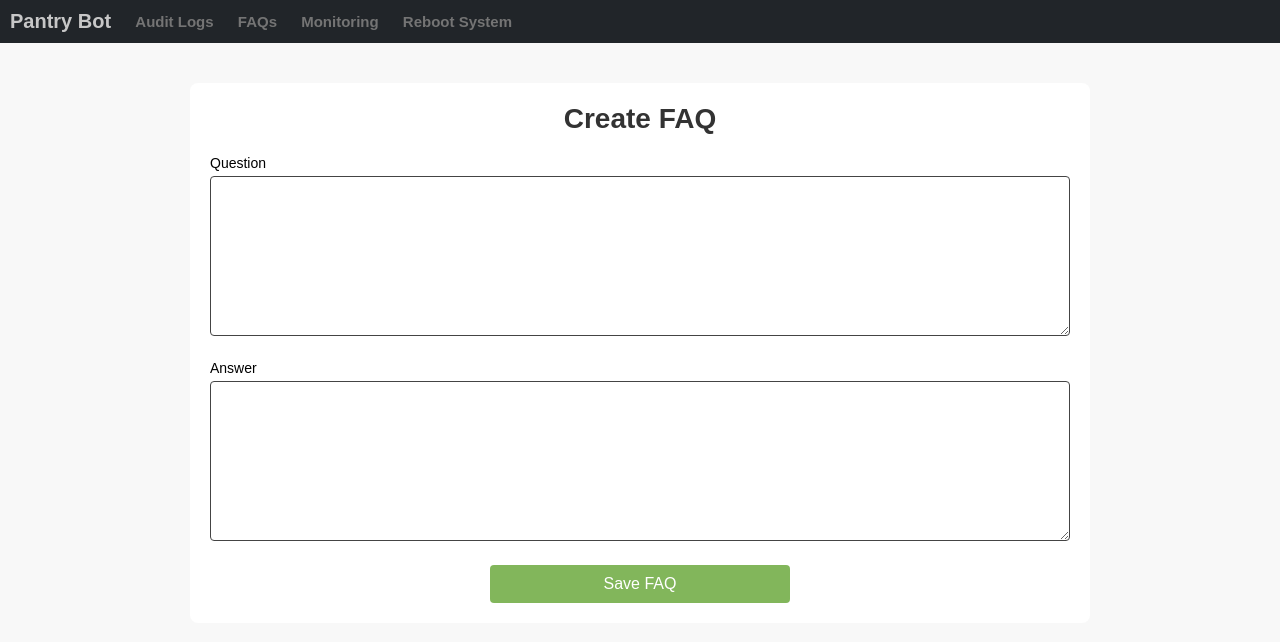
After one commit to usd-cs/COMP-49x-24-25-san-diego-food-bank, a Django app: page /create_faq/ in a window 1280 px wide. The commit adds this page. Shown: the top 642 px of the page. Run offline with Django 5.2, Linux system fonts and the light colour scheme.

Commit message:
Implement UI and functionality for creating FAQs just with questions/answers

```diff
--- /dev/null
+++ b/sd_food_bank_ai_bot/admin_panel/forms.py
@@ -0,0 +1,10 @@
+from django import forms
+from .models import FAQ, Tag
+
+class FAQForm(forms.ModelForm):
+    class Meta:
+        model = FAQ
+        fields = ['question', 'answer'] # 'tags'
+        # widgets = {
+        #     'tags': forms.TextInput(attrs={'id': 'tag-search', 'placeholder': 'Search or create tags'}),
+        # }
--- /dev/null
+++ b/sd_food_bank_ai_bot/admin_panel/static/css/create_faq.css
@@ -0,0 +1,71 @@
+body {
+    font-family: Arial, sans-serif;
+    margin: 0;
+    padding: 0;
+    background-color: #f8f8f8;
+}
+
+.create_faq_container {
+    width: 100%;
+    max-width: 900px;
+    margin: 40px auto;
+    background: white;
+    padding: 20px;
+    border-radius: 8px;
+}
+
+.create_faq_container h1 {
+    font-size: 28px;
+    margin-bottom: 20px;
+    color: #333;
+    text-align: center;
+}
+
+form {
+    width: 100%;
+}
+
+.form-row {
+    display: block;
+    margin-bottom: 20px;
+}
+
+.form-row label {
+    font-size: 14px;
+    margin-bottom: 5px;
+    display: block;
+}
+
+form input, form textarea {
+    width: 100%;
+    padding: 12px;
+    border: 1px solid #444;
+    border-radius: 4px;
+    font-size: 14px;
+    box-sizing: border-box;
+}
+
+form textarea {
+    resize: vertical;
+    min-height: 50px;
+    height: 20vh;
+}
+
+.create-btn {
+    background-color: #82B65B;
+    color: white;
+    border: none;
+    text-decoration: none;
+    border-radius: 4px;
+    padding: 10px 20px;
+    cursor: pointer;
+    font-size: 16px;
+    width: 100%;
+    max-width: 300px;
+    margin: 20px auto 0;
+    display: block;
+}
+
+.create-btn:hover {
+    background-color: #218838;
+}
--- a/sd_food_bank_ai_bot/admin_panel/static/css/faq_page.css
+++ b/sd_food_bank_ai_bot/admin_panel/static/css/faq_page.css
@@ -62,6 +62,7 @@ body {
     background-color: #82B65B;
     color: white;
     border: none;
+    text-decoration: none;
     border-radius: 4px;
     padding: 10px 20px;
     cursor: pointer;
--- /dev/null
+++ b/sd_food_bank_ai_bot/admin_panel/templates/create_faq.html
@@ -0,0 +1,24 @@
+{% extends 'nav_bar.html' %}
+{% load static %}
+
+{% block content %}
+<link rel="stylesheet" href="{% static 'css/create_faq.css' %}">
+
+<div class="create_faq_container">
+    <h1>Create FAQ</h1>
+    <form method="post">
+        {% csrf_token %}
+        <div class="form-row">
+            <label for="{{ form.question.id_for_label }}">Question</label>
+            {{ form.question }}
+        </div>
+
+        <div class="form-row">
+            <label for="{{ form.answer.id_for_label }}">Answer</label>
+            {{ form.answer }}
+        </div>
+
+        <button type="submit" class="create-btn">Save FAQ</button>
+    </form>
+</div>
+{% endblock %}
--- a/sd_food_bank_ai_bot/admin_panel/templates/faq_page.html
+++ b/sd_food_bank_ai_bot/admin_panel/templates/faq_page.html
@@ -42,7 +42,8 @@
         {% endif %}
     </div>
     <div class="create-faq">
-        <button class="create-btn">+ Create new FAQ</button>
+        <a href="{% url 'create_faq' %}" class="create-btn">+ Create new FAQ</a>
     </div>
+
 </div>
 {% endblock %}
--- a/sd_food_bank_ai_bot/admin_panel/urls.py
+++ b/sd_food_bank_ai_bot/admin_panel/urls.py
@@ -8,4 +8,5 @@ urlpatterns = [
     path("faqs/", views.faq_page_view, name="faq_page"),
     path("login/", views.login_view, name="login"),
     path("delete_faq/<int:faq_id>/", views.delete_faq, name="delete_faq"),
+    path("create_faq/", views.create_faq, name="create_faq")
 ]
--- a/sd_food_bank_ai_bot/admin_panel/views.py
+++ b/sd_food_bank_ai_bot/admin_panel/views.py
@@ -2,7 +2,8 @@ from django.shortcuts import render, redirect, get_object_or_404
 from django.contrib.auth.forms import AuthenticationForm
 from django.contrib.auth import login
 from django.db.models import Q
-from .models import FAQ
+from .models import FAQ, Tag
+from .forms import FAQForm
 
 # Create your views here.
 
@@ -36,3 +37,14 @@ def delete_faq(request, faq_id):
         faq = get_object_or_404(FAQ, id=faq_id)
         faq.delete()
         return redirect('faq_page')
+
+def create_faq(request):
+    if request.method == "POST":
+        form = FAQForm(request.POST)
+        if form.is_valid():
+            form.save()
+            return redirect("faq_page")
+    else:
+        form = FAQForm()
+
+    return render(request, "create_faq.html", {"form": form})
```
